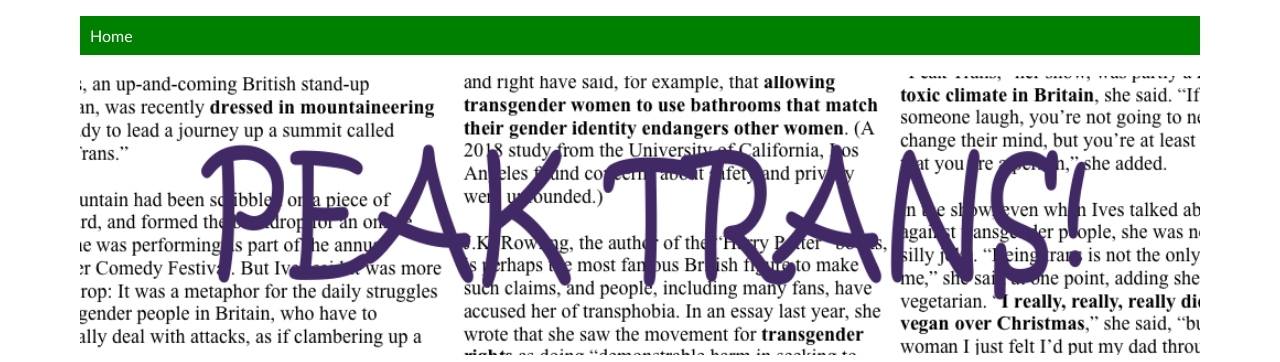
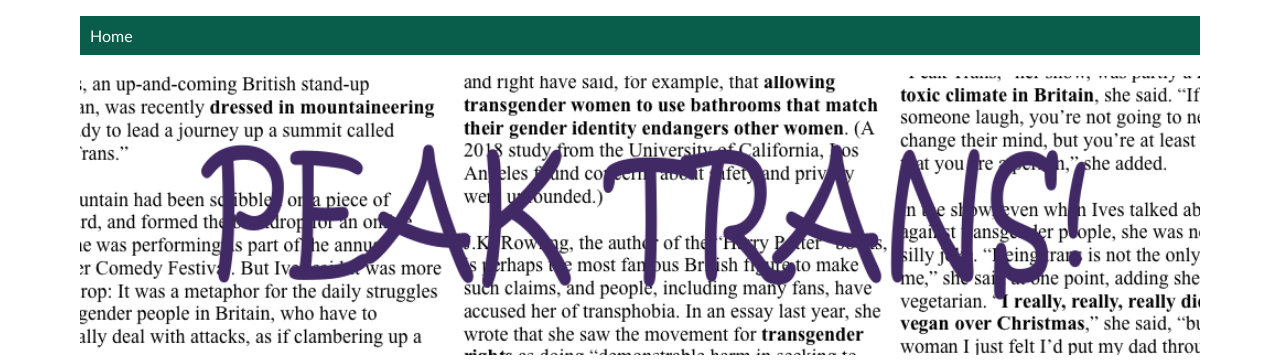
Before and after one commit to whalecoiner/peaktrans, a plain HTML site: page index.html in a window 1280 px wide. Shown: the top 362 px of the page. Drawn offline with Linux system fonts and the light colour scheme.

Commit message:
banner colour

```diff
--- a/index.html
+++ b/index.html
@@ -37,7 +37,7 @@
       list-style-type: none;
       padding: 0;
       display: flex;
-      background-color: green;
+      background-color: #095D4B;
       padding: 10px;
     }
 
```
